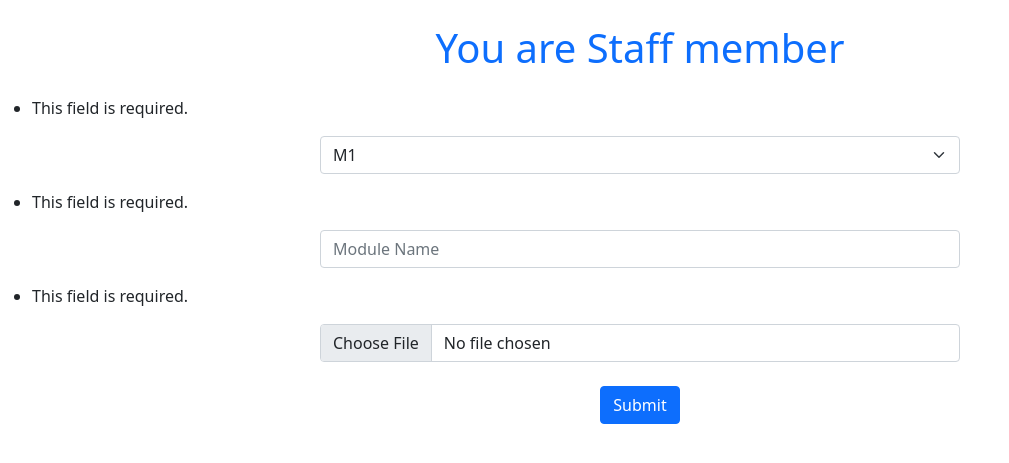
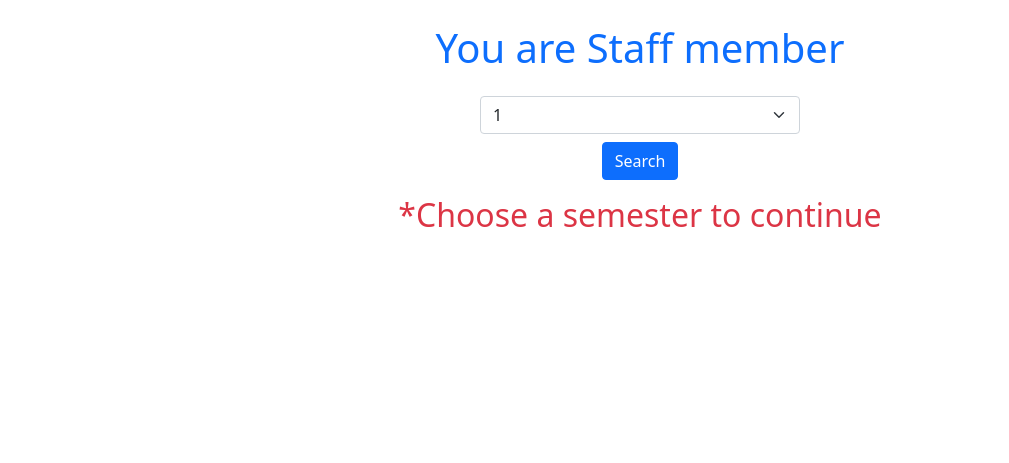
Before and after one commit to danishshirsangi/django-notesapp, a Django app: page /admincontrol/ in a window 1280 px wide. Shown: the top 463 px of the page, without its empty margins (0-1009 px from the left). Run offline with Django 3.2, Linux system fonts and the light colour scheme; the visitor is signed in with stand-in values (Sample User, id 1).

Commit message:
[Update: 12/10]:
1. Fixed MultiValueKey Error
2. Minor changes in models.py

```diff
--- a/templates/admin/admin.html
+++ b/templates/admin/admin.html
@@ -11,13 +11,49 @@
 <body>
     {% if user.is_staff == True %}
     <h1 class="text-primary text-center my-4">You are Staff member</h1>
-    <form action="" method="post" enctype="multipart/form-data">
-            {% csrf_token %}
-            {{form.as_p}}
-            <center>
-                <input type="submit" class="btn btn-primary my-2" value="Submit">
-            </center>
+
+    <form method="post">
+        {% csrf_token %}
+        <select name="semoption" class="form-select mx-auto w-25">
+            <option value="1">1</option>
+            <option value="2">2</option>
+            <option value="3">3</option>
+            <option value="4">4</option>
+        </select>
+       <center>
+        <button class="btn btn-primary my-2">Search</button>
+       </center>
+    </form>
+
+    {% if form is None%}
+
+        <h2 class="text-danger text-center my-2">*Choose a semester to continue</h2>
+
+    {% else %}
+
+        <form action="" method="post" class="mx-4">
+        <div class="card m-4">
+            <div class="card-body">
+                <h2 class="text-primary my-2 text-center">
+                    Sem
+                </h2>
+                <form action="" method="post" enctype="multipart/form-data">
+                    {% csrf_token %}
+                    {{form}}
+                    <center>
+                        <input type="submit" class="btn btn-primary my-2" value="Submit">
+                    </center>
+                </form>
+            </div>
+        </div>
         </form>
+
+        {% for message in messages %}
+            {{message}}
+        {% endfor %}
+
+    {% endif %}
+
     {% else %}
         You are not permitted
     {% endif %}
--- a/userview/forms.py
+++ b/userview/forms.py
@@ -1,7 +1,7 @@
 from django.db import models
 from django.forms import widgets
 from django.http import request
-from .models import semOne
+from .models import semFour, semOne, semThree, semTwo
 from django import forms
 
 class semoneControl(forms.ModelForm):
@@ -16,3 +16,42 @@ class semoneControl(forms.ModelForm):
             'module_name':forms.TextInput(attrs={'class':'form-control w-50 mx-auto my-2','placeholder':'Module Name'}),
             'pdf_module':forms.FileInput(attrs={'class':'form-control w-50 mx-auto my-2'})
             }
+
+class semtwoControl(forms.ModelForm):
+    class Meta:
+        model = semTwo
+        fields = ['select_sub','module_name','pdf_module']
+
+        labels = {'select_sub':'','module_name':'','pdf_module':''}
+
+        widgets = {
+            'select_sub':forms.Select(attrs={'class':'form-select w-50 mx-auto my-2'}),
+            'module_name':forms.TextInput(attrs={'class':'form-control w-50 mx-auto my-2','placeholder':'Module Name'}),
+            'pdf_module':forms.FileInput(attrs={'class':'form-control w-50 mx-auto my-2'})
+            }
+
+class semthreeControl(forms.ModelForm):
+    class Meta:
+        model = semThree
+        fields = ['select_sub','module_name','pdf_module']
+
+        labels = {'select_sub':'','module_name':'','pdf_module':''}
+
+        widgets = {
+            'select_sub':forms.Select(attrs={'class':'form-select w-50 mx-auto my-2'}),
+            'module_name':forms.TextInput(attrs={'class':'form-control w-50 mx-auto my-2','placeholder':'Module Name'}),
+            'pdf_module':forms.FileInput(attrs={'class':'form-control w-50 mx-auto my-2'})
+            }
+
+class semfourControl(forms.ModelForm):
+    class Meta:
+        model = semFour
+        fields = ['select_sub','module_name','pdf_module']
+
+        labels = {'select_sub':'','module_name':'','pdf_module':''}
+
+        widgets = {
+            'select_sub':forms.Select(attrs={'class':'form-select w-50 mx-auto my-2'}),
+            'module_name':forms.TextInput(attrs={'class':'form-control w-50 mx-auto my-2','placeholder':'Module Name'}),
+            'pdf_module':forms.FileInput(attrs={'class':'form-control w-50 mx-auto my-2'})
+            }
--- a/userview/models.py
+++ b/userview/models.py
@@ -18,11 +18,10 @@ class semOne(models.Model):
     ]
     select_sub = models.CharField(
         max_length=100,
-        choices=WHICH_YEAR,
-        default=SUB1,
+        choices=WHICH_YEAR
     )
     module_name = models.IntegerField()
-    pdf_module = models.FileField(upload_to='media/sem1',null=False)
+    pdf_module = models.FileField(upload_to='sem1media',null=True)
     def __str__(self):
         return self.select_sub
 
@@ -43,11 +42,10 @@ class semTwo(models.Model):
     ]
     select_sub = models.CharField(
         max_length=100,
-        choices=WHICH_YEAR,
-        default=SUB1,
+        choices=WHICH_YEAR
     )
     module_name = models.IntegerField()
-    pdf_module = models.FileField(upload_to='media/sem2',null=True)
+    pdf_module = models.FileField(upload_to='sem2media',null=True)
     def __str__(self):
         return self.select_sub
 
@@ -68,11 +66,10 @@ class semThree(models.Model):
     ]
     select_sub = models.CharField(
         max_length=100,
-        choices=WHICH_YEAR,
-        default=SUB1,
+        choices=WHICH_YEAR
     )
     module_name = models.IntegerField()
-    pdf_module = models.FileField(upload_to='media/sem3',null=True)
+    pdf_module = models.FileField(upload_to='sem3media',null=True)
     def __str__(self):
         return self.select_sub
 
@@ -94,9 +91,8 @@ class semFour(models.Model):
     select_sub = models.CharField(
         max_length=100,
         choices=WHICH_YEAR,
-        default=SUB1,
     )
     module_name = models.IntegerField()
-    pdf_module = models.FileField(upload_to='media/sem4',null=True)
+    pdf_module = models.FileField(upload_to='sem4media',null=True)
     def __str__(self):
         return self.select_sub
--- a/userview/urls.py
+++ b/userview/urls.py
@@ -13,5 +13,5 @@ urlpatterns = [
     path('semthree/',views.semthree_view,name="semthree"),
     path('semfour/',views.semfour_view,name="semfour"),
 
-    path('admincontrol/',views.admin_view,name="adminview")
+    path('admincontrol/',views.admin_view,name="adminview"),
 ]
--- a/userview/views.py
+++ b/userview/views.py
@@ -9,7 +9,7 @@ from django.contrib.auth.models import User
 from django.contrib.auth.decorators import login_required
 from .models import semFour,semThree,semOne,semTwo
 from django.core.files.storage import FileSystemStorage
-from .forms import semoneControl
+from .forms import semfourControl, semoneControl, semthreeControl, semtwoControl
 # Create your views here.
 
 def home(request):
@@ -94,9 +94,27 @@ def semfour_view(request):
 
 @login_required(login_url='/login/')
 def admin_view(request):
-    form = semoneControl(request.POST, request.FILES)
+    form1 = semoneControl(request.POST, request.FILES)
+    form2 = semtwoControl(request.POST, request.FILES)
+    form3 = semthreeControl(request.POST, request.FILES)
+    form4 = semfourControl(request.POST, request.FILES)
+
+    context = {}
 
     if request.method == "POST":
-        if form.is_valid():
-            form.save()
-    return render(request, 'admin/admin.html',{'form':form})
+        optionsem = request.POST.get('semoption')
+        if optionsem == "1":
+            context['form'] = form1
+        elif optionsem == "2":
+            context['form'] = form2
+        elif optionsem == "3":
+            context['form'] = form3
+        else:
+            context['form'] = form4
+
+    if request.method == "POST":
+        if context is not None:
+            pass
+        else:
+            messages.info(request,'Fields Cannot be empty')
+    return render(request, 'admin/admin.html',context)
```
